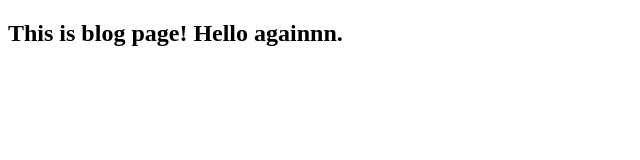
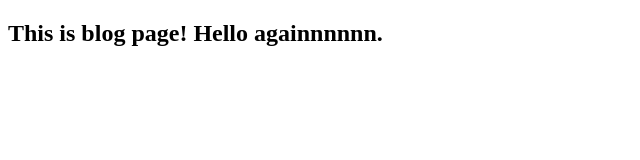
Before and after one commit to MauryaRitesh/grip_next, a Next.js app: page /blog in a window 1280 px wide. Shown: the top 160 px of the page, without its empty margins (0-640 px from the left). Built offline with nearby package versions, Linux system fonts and the light colour scheme.

Commit message:
changes in new files

```diff
--- a/app/blog/layout.tsx
+++ b/app/blog/layout.tsx
@@ -1,7 +1,7 @@
 export default function BlogLayout({
     children,
   }: {
-    children: React.ReactNode
+    children: React.ReactNode;
   }) {
     return <section>{children}</section>
   }
--- a/app/blog/page.tsx
+++ b/app/blog/page.tsx
@@ -1,3 +1,3 @@
 export default function Page() {
-    return <h1>This is blog page! Hello againnn.</h1>
+    return <h1>This is blog page! Hello againnnnnn.</h1>
   }
--- a/app/page.tsx
+++ b/app/page.tsx
@@ -93,7 +93,7 @@ export default function Home() {
             width={16}
             height={16}
           />
-          Go to nextjs.org →
+          Go to nextjs.orggg →
         </a>
       </footer>
     </div>
--- a/app/products/layout.tsx
+++ b/app/products/layout.tsx
@@ -1,7 +1,7 @@
 export default function BlogLayout({
     children,
   }: {
-    children: React.ReactNode
+    children: React.ReactNode;
   }) {
     return <section>{children}</section>
   }
```
